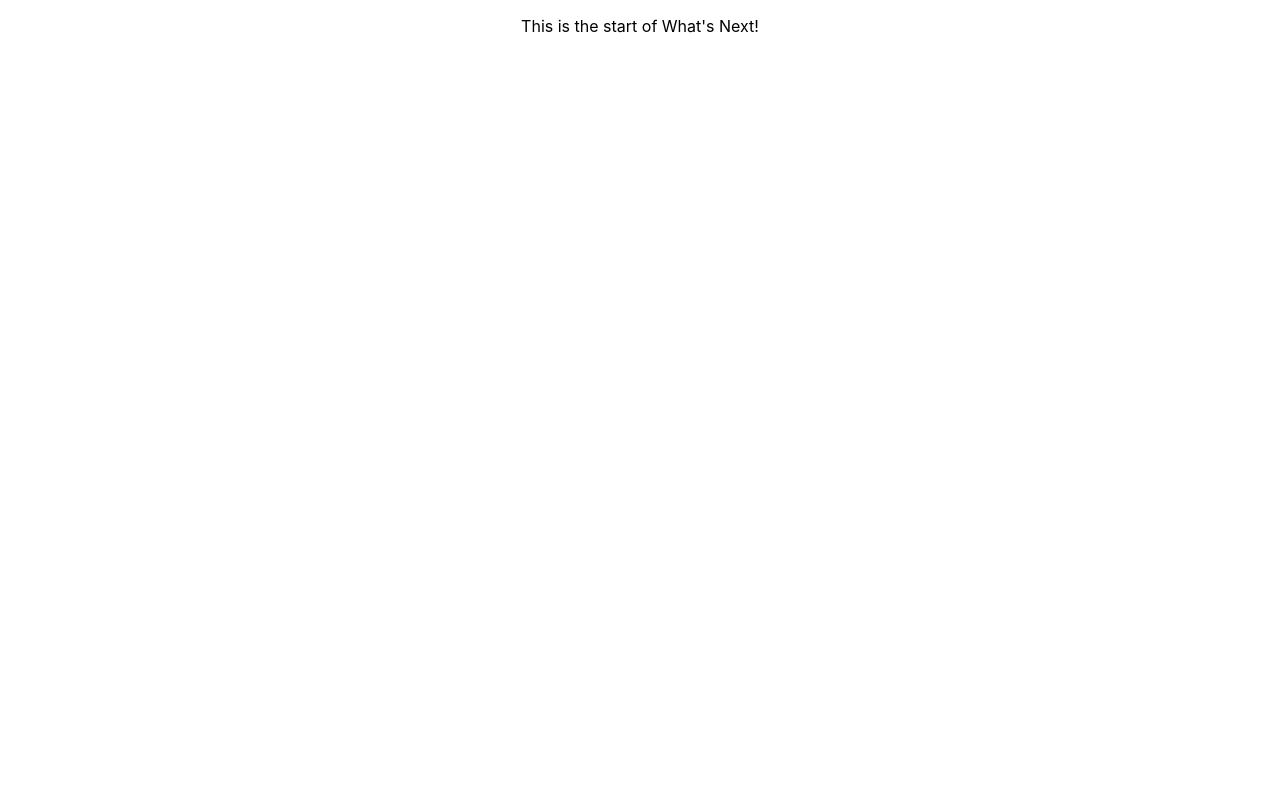
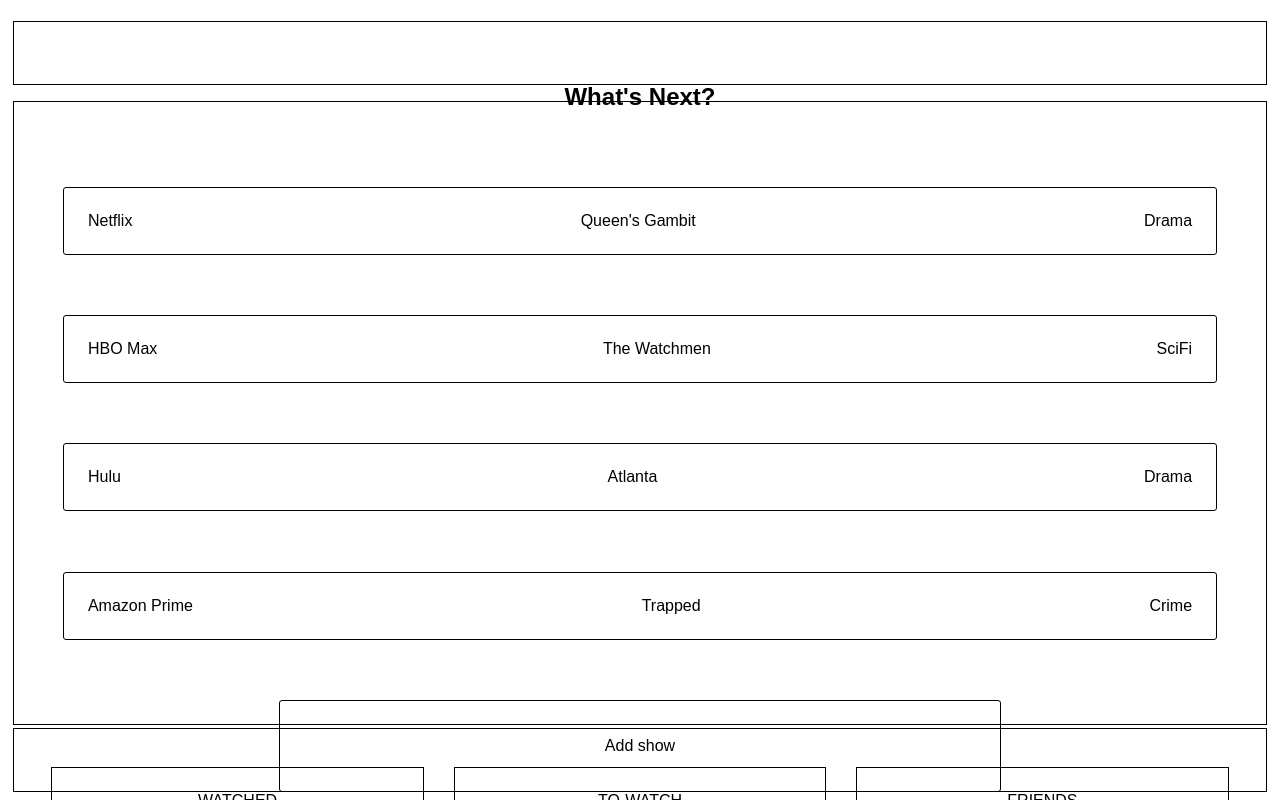
Before and after one commit to sam1cutler/WhatsNext, a React (Create React App) app: page / in a window 1280 px wide. Built offline with nearby package versions, Linux system fonts and the light colour scheme.

Commit message:
Bones of the app in place

```diff
--- a/src/App.css
+++ b/src/App.css
@@ -1,38 +1,32 @@
-.App {
-  text-align: center;
+/*--- main body styles ---*/
+
+* {
+  box-sizing: border-box;
 }
 
-.App-logo {
-  height: 40vmin;
-  pointer-events: none;
+body {
+  font-family: Arial, Helvetica, sans-serif;
+  text-align: center;
+  padding: 1%;
+  height: 100vh;
 }
 
-@media (prefers-reduced-motion: no-preference) {
-  .App-logo {
-    animation: App-logo-spin infinite 20s linear;
-  }
-}
-
-.App-header {
-  background-color: #282c34;
-  min-height: 100vh;
+.app-container {
   display: flex;
   flex-direction: column;
   align-items: center;
-  justify-content: center;
-  font-size: calc(10px + 2vmin);
-  color: white;
 }
 
-.App-link {
-  color: #61dafb;
+.main-section {
+  margin: 1%;
+  padding: 2%;
+  border: 1px solid black;
 }
 
-@keyframes App-logo-spin {
-  from {
-    transform: rotate(0deg);
-  }
-  to {
-    transform: rotate(360deg);
-  }
+h2 {
+  font-size: 15pt;
 }
+
+p {
+  font-size: 12pt;
+}
--- a/src/App.js
+++ b/src/App.js
@@ -1,9 +1,53 @@
 import './App.css';
+import { Route } from 'react-router-dom';
+import NavBar from './Section_Footer/NavBar';
+import HeaderBar from './Section_Header/HeaderBar';
+import WatchList from './Section_Main/WatchList';
+
+
+function renderHeader() {
+
+  return (
+    <Route
+      path='/'
+      component={HeaderBar}
+    />
+  )
+
+}
+
+function renderMain() {
+
+  return (
+    <Route
+      path='/'
+      component={WatchList}
+    />
+  )
+
+
+}
+
+function renderFooter() {
+
+  return (
+    <Route
+      path='/'
+      component={NavBar}
+    />
+  )
+
+}
+
+
+
 
 function App() {
   return (
-    <div className="App">
-      <p>This is the start of What's Next!</p>
+    <div className="app-container">
+      {renderHeader()}
+      {renderMain()}
+      {renderFooter()}
     </div>
   );
 }
--- /dev/null
+++ b/src/Section_Footer/NavBar.css
@@ -0,0 +1,20 @@
+nav {
+    display: flex;
+    flex-direction: row;
+    justify-content: space-between;
+    margin: 1vh;
+    padding: 2%;
+    position: fixed;
+    bottom: 0;
+    width: 98%;
+    height: 8vh;
+    border: 1px solid black;
+}
+
+.nav-button {
+    text-align: center;
+    margin: 1%;
+    padding: 2%;
+    width: 31%;
+    border: 1px solid black;
+}
--- /dev/null
+++ b/src/Section_Footer/NavBar.js
@@ -0,0 +1,21 @@
+import './NavBar.css';
+
+function NavBar() {
+
+    return (
+        <nav>
+            <div className='nav-button'>
+                WATCHED
+            </div>
+            <div className='nav-button'>
+                TO-WATCH
+            </div>
+            <div className='nav-button'>
+                FRIENDS
+            </div>
+        </nav>
+    )
+
+}
+
+export default NavBar;
--- /dev/null
+++ b/src/Section_Header/HeaderBar.css
@@ -0,0 +1,12 @@
+header {
+    margin: 1vh;
+    padding: 2%;
+    width: 100%;
+    border: 1px solid black;
+    height: 8vh;
+}
+
+h1 {
+    font-size: 18pt;
+    margin: 3%;
+}
--- /dev/null
+++ b/src/Section_Header/HeaderBar.js
@@ -0,0 +1,13 @@
+import './HeaderBar.css';
+
+function HeaderBar() {
+
+    return (
+        <header>
+            <h1>What's Next?</h1>
+        </header>
+    )
+
+}
+
+export default HeaderBar;
--- /dev/null
+++ b/src/Section_Main/WatchList.css
@@ -0,0 +1,30 @@
+.show-list-container {
+    margin: 1vh;
+    padding: 2%;
+    border: solid 1px black;
+    width: 100%;
+    height: 78vh;
+}
+
+section {
+    margin: 1%;
+    padding: 2%;
+    border: solid 1px black;
+}
+
+.show-card {
+    display: flex;
+    flex-direction: row;
+    justify-content: space-between;
+    margin: 5% 2%;
+    padding: 2%;
+    border: solid 1px black;
+    border-radius: 3px;
+}
+
+.add-button {
+    margin: 3% 20%;
+    padding: 3%;
+    border: solid 1px black;
+    border-radius: 3px;
+}
--- /dev/null
+++ b/src/Section_Main/WatchList.js
@@ -0,0 +1,66 @@
+import './WatchList.css';
+
+
+function WatchList() {
+
+    return (
+        <main className='show-list-container'>
+
+            <div className='show-card'>
+                <div>
+                    Netflix
+                </div>
+                <div>
+                    Queen's Gambit
+                </div>
+                <div>
+                    Drama
+                </div>
+            </div>
+
+            <div className='show-card'>
+                <div>
+                    HBO Max
+                </div>
+                <div>
+                    The Watchmen
+                </div>
+                <div>
+                    SciFi
+                </div>
+            </div>
+
+            <div className='show-card'>
+                <div>
+                    Hulu
+                </div>
+                <div>
+                    Atlanta
+                </div>
+                <div>
+                    Drama
+                </div>
+            </div>
+
+            <div className='show-card'>
+                <div>
+                    Amazon Prime
+                </div>
+                <div>
+                    Trapped
+                </div>
+                <div>
+                    Crime
+                </div>
+            </div>
+
+            <div className='add-button'>
+            Add show
+            </div>
+
+        </main>
+    )
+
+}
+
+export default WatchList;
```
Also changed, not shown: 1 other file (tests, documents, lock files or other folders).
